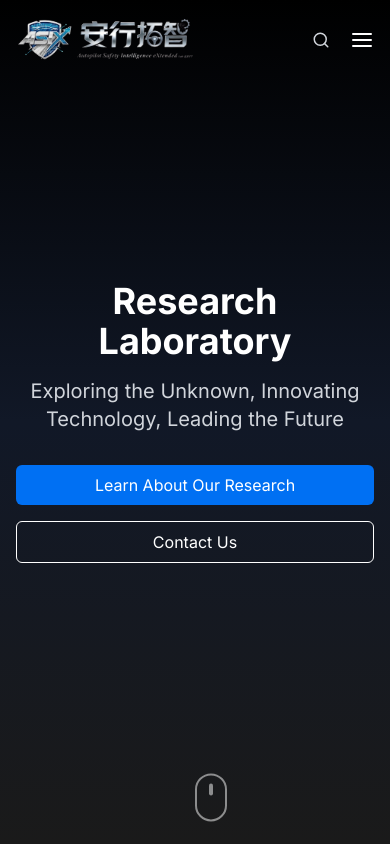
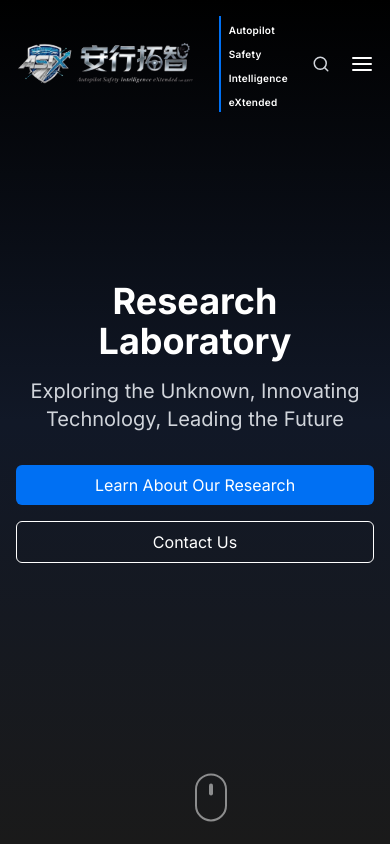
Before and after one commit to zs077/lab-website, a Next.js app: page / in a window 390 px wide. Shown: the top 844 px of the page. Built offline with nearby package versions, Linux system fonts and the light colour scheme.

Commit message:
导航栏英文名支持手机端显示

```diff
--- a/src/components/Navbar.tsx
+++ b/src/components/Navbar.tsx
@@ -61,8 +61,8 @@ export default function Navbar() {
             className="h-12 w-auto"
             priority
           />
-          <div className="hidden lg:block border-l-2 border-primary pl-4">
-            <span className="text-white text-lg font-semibold tracking-wide">
+          <div className="block border-l-2 border-primary pl-2 sm:pl-3 max-w-[160px] sm:max-w-[220px] lg:max-w-none">
+            <span className="text-white text-[10px] sm:text-xs lg:text-lg font-semibold tracking-wide leading-tight break-words">
               Autopilot Safety Intelligence eXtended
             </span>
           </div>
```
